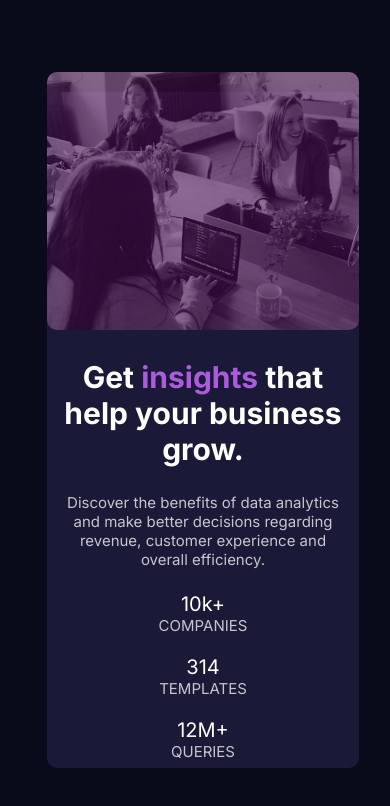
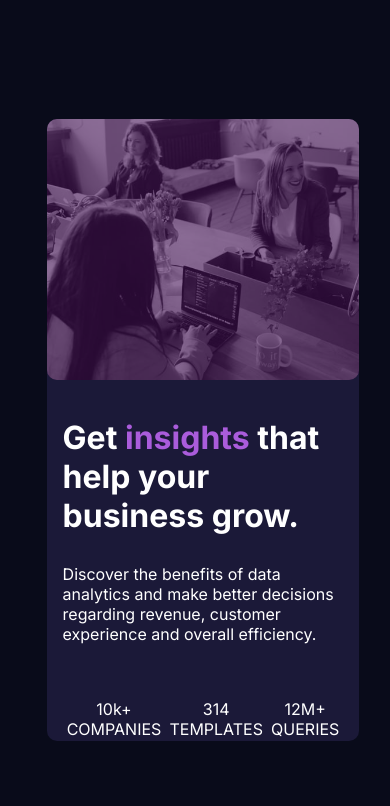
Before and after one commit to jonasaugust1/stats-preview-card-component-main, a plain HTML site: page index.html in a window 390 px wide. Drawn offline with Linux system fonts and the light colour scheme.

Commit message:
Ajustando responsividade

```diff
--- a/index.html
+++ b/index.html
@@ -12,15 +12,16 @@
 
     <main>
 
+        <div class="card">
+
             <div class="container">
-
-            <div class="card">
                 <h1>Get <span id="accent">insights</span> that help your business grow.</h1>
 
                 <p>Discover the benefits of data analytics and make better decisions regarding revenue, customer
                     experience and overall efficiency.
                 </p>
 
+                <div class="stat-container">
                     <div class="stat">
                         <span>10k+</span>
                         <span>COMPANIES</span>
@@ -36,8 +37,11 @@
                         <span>QUERIES</span>
                     </div>
                 </div>
+            </div>
 
+            <div class="image-container">
                 <img src="./images/image-header-desktop.jpg" alt="">
+            </div>
         </div>
 
     </main>
--- a/style/style.css
+++ b/style/style.css
@@ -1,35 +1,28 @@
 @import url('https://fonts.googleapis.com/css2?family=Inter:wght@400;700&family=Lexend+Deca&display=swap');
 
-html{
-    width: 100%;
-    height: 100%;
-}
-
 body{
-    width: 100%;
-    height: 100%;
+    display: flex;
+    justify-content: center;
+    align-items: center;
+    width: 100vw;
+    height: 100vh;
     background-color: hsl(233, 47%, 7%);
 }
 
 main{
     display: flex;
     justify-content: center;
-    align-items: center;
-    width: 100%;
-    height: 100%;
 }
 
-.container{
+.card{
     display: flex;
-    width: 60%;
-    height: 50%;
+    width: 80%;
     background-color: hsl(244, 38%, 16%);
     border-radius: 10px;
 }
 
-.card{
-    height: 100%;
-    padding: 2%;
+.container{
+    padding: 3%;
 }
 
 h1, p, span{
@@ -37,68 +30,86 @@ h1, p, span{
     font-family: 'Inter', sans-serif;
 }
 
-h1, p{
-    display: block;
-}
-
-p{
-    font-size: 15px;
-}
-
 #accent{
     color: hsl(277, 64%, 61%);
 }
 
-.stat{
-    text-align: center;
-    display: inline-block;
-    margin: 20px;
+p{
+    margin-top: 10%;
 }
 
-.stat span{
-    display: block;
+.stat-container{
+    display: flex;
+    justify-content: space-around;
+    align-items: center;
+    width: 100%;
+    height: 20%;
+    margin-top: 20%;
+}
+
+.stat{
+    display: flex;
+    flex-direction: column;
+    text-align: center;
+}
+
+.image-container{
+    width: 100%;
+    height: 100%;
+    border-radius: 10px;
 }
 
 img{
-    width: 100%;
     border-radius: 10px;
     filter: opacity(0.4) drop-shadow(0 0 0 purple)
 }
 
+@media only screen and (max-width: 640px){
 
-@media only screen and (max-width: 480px){
+    .card{
+        display: flex;
+        flex-direction: column-reverse;
+        width: 80%;
+        background-color: hsl(244, 38%, 16%);
+        border-radius: 10px;
+    }
 
     .container{
-        flex-direction: column-reverse;
-        justify-content: center;
-        height: 80%;
-        width: 80%;
+        padding: 5%;
     }
 
-    h1{
-        font-size: 30px;
-
+    .stat-container{
+        margin-top: 15%;
     }
 
-    h1, p{
-        text-align: center;
-        padding: 1%;
+
+    .image-container{
+        height: 80%;
+        margin-bottom: 1px;
+    }
+
+
+    img{
+        width: 100%;
+        height: 100%;
+    }
+}
+
+@media only screen and (max-width: 300px){
+    h1{
+        font-size: 100%;
     }
 
     p{
-        color:hsla(0, 0%, 100%, 0.75);
-    }
-
-    .stat{
-        display: block;
+        font-size: 70%;
     }
 
     .stat span:first-child{
-        font-size: 20px;
+      font-size: 100%;
     }
 
     .stat span:last-child{
-        font-size: 15px;
-        color:hsla(0, 0%, 100%, 0.75);
-    }
+        font-size: 50%;
+      }
+
 }
```
Lines whose indentation alone changed are shown as unchanged.
